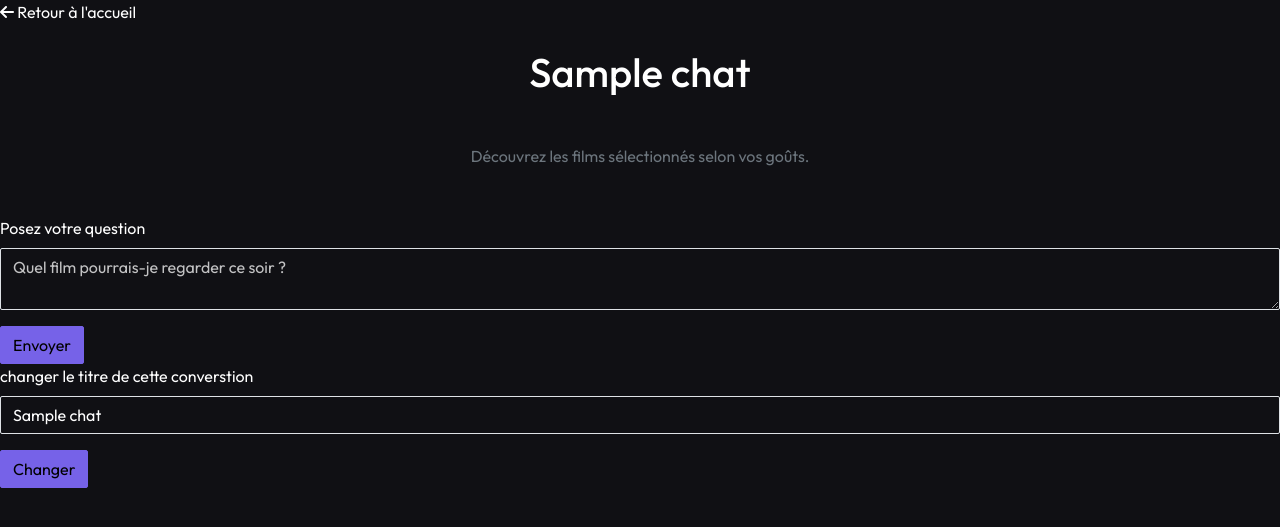
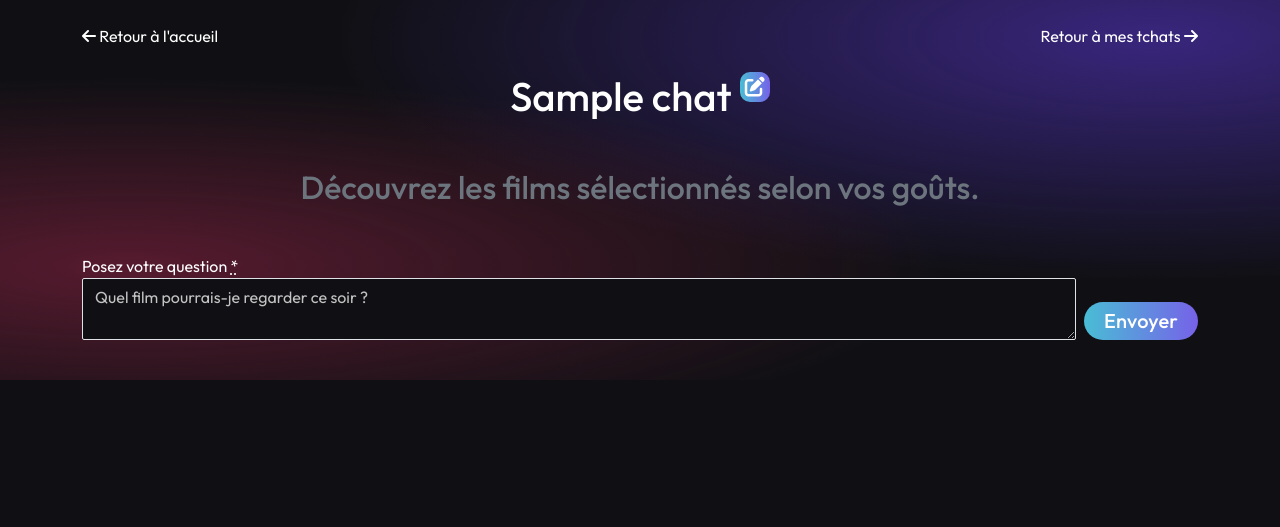
Before and after one commit to Negesti33/my-moviedex, a Rails app: page /chats/1 in a window 1280 px wide. Shown: the part 60-587 px from the top of the page. Run offline with Rails 7, Linux system fonts and the light colour scheme; a user stored in the database is signed in; tables that the repository leaves empty hold one stand-in row (values such as "Sample post"); style sheets or scripts are compiled from the project's sources; parts of the project's set-up code (start-up, migrations or seed data) failed here and were passed over; some libraries are stand-ins or nearby versions.

Commit message:
feat: create 7 files, update 6 files and delete 1 file (#35)
Co-authored-by: Francois #2378 <francois.ricord@protonmail.com>

```diff
--- a/app/assets/stylesheets/components/_buttons.scss
+++ b/app/assets/stylesheets/components/_buttons.scss
@@ -23,3 +23,23 @@
     box-shadow: 0 10px 30px rgba($mm-violet, .35);
   }
 }
+
+.btn-gradient--form {
+  min-width: auto;
+  height: 38px;
+  padding: 0 20px;
+  white-space: nowrap;
+}
+
+.icon-gradient {
+  font-size: $fs-lead;
+  padding: 5px;
+  border-radius: 10px;
+  background: $mm-gradient;
+
+  &:hover,
+  &:focus-visible {
+    transform: translateY(-2px);
+    box-shadow: 0 10px 30px rgba($mm-violet, .35);
+  }
+}
--- /dev/null
+++ b/app/assets/stylesheets/components/_form_custom_label.scss
@@ -0,0 +1,3 @@
+.custom-required-label abbr[title="required"] {
+  display: none !important;
+}
--- a/app/assets/stylesheets/components/_index.scss
+++ b/app/assets/stylesheets/components/_index.scss
@@ -6,3 +6,5 @@
 @import "buttons";
 @import "badge";
 @import "messages";
+@import "pages_hero";
+@import "form_custom_label";
--- /dev/null
+++ b/app/assets/stylesheets/components/_pages_hero.scss
@@ -0,0 +1,6 @@
+.hero-bg {
+  background:
+    radial-gradient(ellipse at 10% 70%, $mm-glow-wine 0%, transparent 50%),
+    radial-gradient(ellipse at 90% 10%, $mm-glow-indigo 0%, transparent 50%),
+    #101014;
+}
--- a/app/controllers/chats_controller.rb
+++ b/app/controllers/chats_controller.rb
@@ -11,7 +11,9 @@ class ChatsController < ApplicationController
   def create
     @chat = Chat.new
     @chat.user = current_user
-    @chat.title = "Ma recherche du #{Time.now.strftime('%d %B %Y à %H:%M')}"
+    date = Time.now
+    mois = %w[janvier février mars avril mai juin juillet août septembre octobre novembre décembre][date.month - 1]
+    @chat.title = "Ma recherche du #{date.strftime('%d')} #{mois} #{date.strftime('%Y à %H:%M')}"
     if @chat.save
       redirect_to chat_path(@chat, envie: params[:envie])
     else
@@ -23,7 +25,10 @@ class ChatsController < ApplicationController
     @chat = current_user.chats.find(params[:id])
     @chat.title = chat_params[:title]
     if @chat.save
-      redirect_to chat_path(@chat)
+      respond_to do |format|
+        format.html { redirect_to chat_path(@chat) }
+        format.turbo_stream
+      end
     else
       render :show, status: :unprocessable_entity
     end
--- /dev/null
+++ b/app/javascript/controllers/chat_title_controller.js
@@ -0,0 +1,15 @@
+import { Controller } from "@hotwired/stimulus"
+
+export default class extends Controller {
+  static targets = ["title", "form"]
+
+  edit() {
+    this.titleTarget.classList.add("d-none")
+    this.formTarget.classList.remove("d-none")
+  }
+
+  cancel() {
+    this.titleTarget.classList.remove("d-none")
+    this.formTarget.classList.add("d-none")
+  }
+}
--- /dev/null
+++ b/app/views/chats/_form_change_title.html.erb
@@ -0,0 +1,8 @@
+<%= simple_form_for chat do |f| %>
+  <div class="d-flex align-items-end gap-2 mt-2">
+    <div class="flex-grow-1">
+      <%= f.input :title, label: "Changer le titre de cette conversation", class: "$gray-500" %>
+    </div>
+    <%= f.button :submit, 'Changer', class: 'btn-gradient btn-gradient--form mb-3' %>
+  </div>
+<% end %>
--- /dev/null
+++ b/app/views/chats/_title_editor.html.erb
@@ -0,0 +1,24 @@
+<div id="chat_title_editor" data-controller="chat-title">
+  <div id="chat_title"
+    data-chat-title-target="title"
+    class="<%= 'd-none' if local_assigns[:editing] %>"
+    >
+    <h1 class="text-center mt-4">
+      <%= chat.title %>
+      <abbr title='Modifier le titre'>
+        <i class="fa-solid fa-pen-to-square icon-gradient align-top"
+          role="button"
+          data-action="click->chat-title#edit">
+        </i>
+      </abbr>
+    </h1>
+  </div>
+
+  <div id="change_title"
+    data-chat-title-target="form"
+    class="<%= 'd-none' unless local_assigns[:editing] %>"
+    >
+    <%= render "chats/form_change_title", chat: chat %>
+  </div>
+
+</div>
--- a/app/views/chats/show.html.erb
+++ b/app/views/chats/show.html.erb
@@ -1,17 +1,23 @@
+<div class="hero-bg">
+  <div class="container py-4">
+    <div class="d-flex justify-content-between">
       <%= link_to root_path, class: "text-decoration-none" do %>
       <i class="fa-solid fa-arrow-left"></i>
         Retour à l'accueil
       <% end %>
+      <%= link_to chats_path, class: "text-decoration-none" do %>
+        Retour à mes tchats
+      <i class="fa-solid fa-arrow-right"></i>
+      <% end %>
+    </div>
 
-  <h1 id="chat_title" class="text-center mt-4">
-    <%= @chat.title %>
-  </h1>
-
+    <%# affichage du titre modifiable %>
+    <%= render "chats/title_editor", chat: @chat %>
 
     <div class="text-center my-5">
-    <p class="text-secondary">
+      <h2 class="text-secondary">
         Découvrez les films sélectionnés selon vos goûts.
-    </p>
+      </h2>
     </div>
 
     <div id="messages">
@@ -23,7 +29,5 @@
     <div id="new_message_container">
       <%= render "messages/form", chat: @chat, message: @message %>
     </div>
-
-<div id="change_title">
-  <%= render "messages/form2", chat: @chat %>
   </div>
+<div>
--- /dev/null
+++ b/app/views/chats/update.turbo_stream.erb
@@ -0,0 +1,3 @@
+<%= turbo_stream.replace "chat_title_editor" do %>
+  <%= render "chats/title_editor", chat: @chat %>
+<% end %>
--- a/app/views/messages/_form.html.erb
+++ b/app/views/messages/_form.html.erb
@@ -1,7 +1,13 @@
 <%= simple_form_for [chat, message] do |f| %>
-  <%= f.input :content,
-    label: "Posez votre question",
-    required: true,
-    placeholder: "Quel film pourrais-je regarder ce soir ?" %>
-  <%= f.button :submit, "Envoyer", class: "btn btn-primary" %>
+  <div class="d-flex align-items-end gap-2">
+    <div class="flex-grow-1">
+      <%= f.input :content,
+        label: "Posez votre question <abbr title='Ce champ est obligatoire'>*</abbr>".html_safe,
+        required: true,
+        label_html: { class: "custom-required-label" },
+        placeholder: "Quel film pourrais-je regarder ce soir ?"
+      %>
+    </div>
+    <%= f.button :submit, "Envoyer", class: "btn-gradient btn-gradient--form mb-3" %>
+  </div>
 <% end %>
--- a/app/views/messages/_form2.html.erb
+++ /dev/null
@@ -1,4 +0,0 @@
-<%= simple_form_for chat do |f| %>
-  <%= f.input :title, label: "changer le titre de cette converstion", class: "$gray-500" %>
-   <%= f.button :submit, 'Changer', class: 'btn btn-primary' %>
-<% end %>
```
Also changed, not shown: app/assets/images/avatars/gertrude.png (added). Lines whose indentation alone changed are shown as unchanged.
